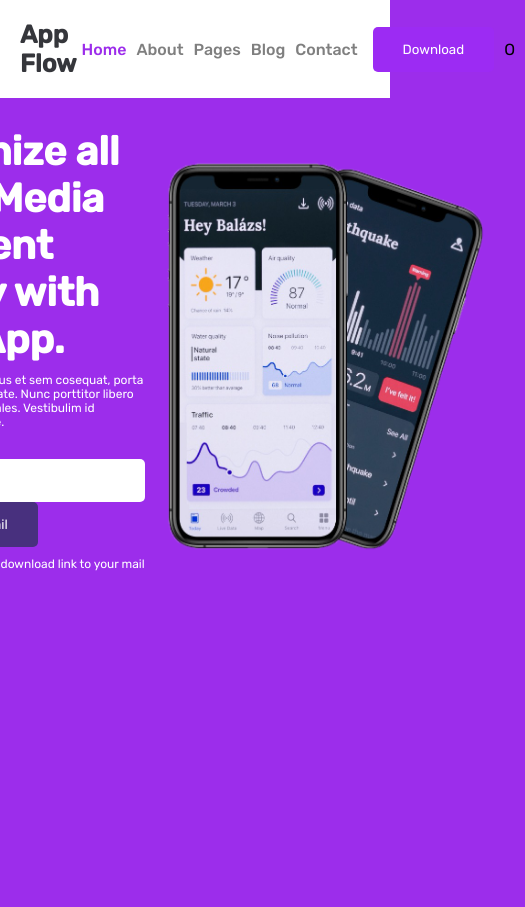
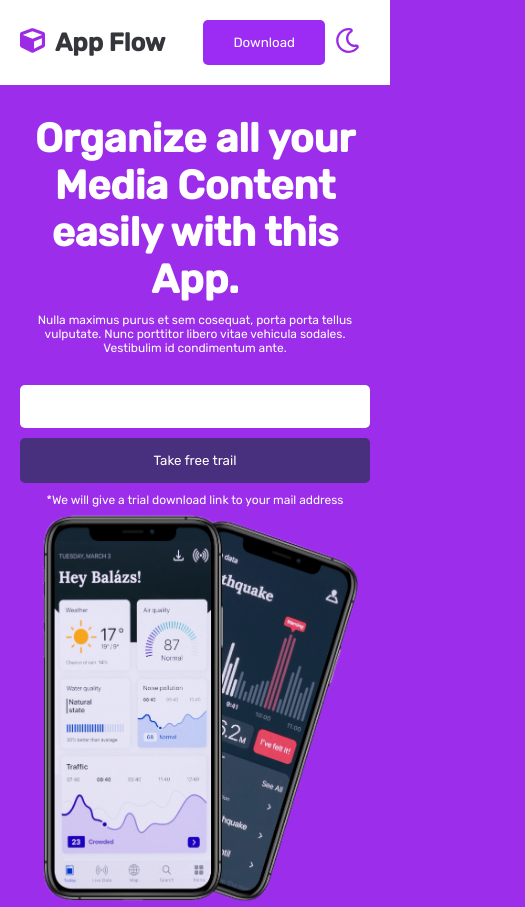
Before and after one commit to alexandercddev/app-flow, a plain HTML site: page index.html in a window 390 px wide. Shown: the whole page, 525 px wide, since content can reach past the window. Before the commit the page ends 844 px from the top, so only its background shows below. Drawn offline with Linux system fonts and the light colour scheme.

Commit message:
Added style for icons Added javascript for icons Added mobile

```diff
--- a/index.html
+++ b/index.html
@@ -7,13 +7,13 @@
     <meta name="author" content="Alexander CD - Web Developer ">
     <meta
       name="description"
-      content="Domino's piza logo with sass and html"
+      content="App Flow with sass, html and javascript"
     />
 
     <meta property="og:type" content="website">
     <meta property="og:url" content="https://www.alexandercd.dev/">
     <meta property="og:title" content="Alexander CD - Web Developer ">
-    <meta property="og:description" content="Domino's piza logo with sass and html">
+    <meta property="og:description" content="App Flow with sass, html and javascript">
     <meta property="og:image" content="https://www.alexandercd.dev/assets/image/illustration.jpg">
     <meta property="twitter:card" content="summary_large_image">
     <meta property="twitter:url" content="https://www.alexandercd.dev/">
@@ -21,13 +21,13 @@
     <title>App Flow</title>
     <link rel="stylesheet" href="./src/assets/styles/style.css">
 </head>
-<body>
+<body id="body">
     <header>
         <nav>
             <div class="nav">
                 <div>
                     <div class="cube">
-                        <i class="fas fa-cube"></i>
+                        <svg id="icon-cubo" data-src="./src/assets/svgs/cube-solid.svg" class=" "></svg>
                     </div>
                     <div class="name">App Flow</div>
                 </div>
@@ -51,7 +51,9 @@
                     </ul>
                     <button id="btn-download" >Download</button>
                     <div>
-                        <span id="moon">O</span>
+                        <span class="moon">
+                            <svg id="icon-moon" data-src="./src/assets/svgs/moon-regular.svg" class=" "></svg>
+                        </span>
                     </div>
                 </div>
             </div>
--- a/src/assets/javascript/app.js
+++ b/src/assets/javascript/app.js
@@ -13,9 +13,19 @@ document.getElementById('btn-download').addEventListener("click", () => {
     alert("Download");
 });
 
-document.getElementById('moon').addEventListener("click", () => {
+document.getElementById('icon-moon').addEventListener("click", () => {
     moon = !moon;
-    alert(`Moon ${moon}`);
+    document.querySelectorAll('svg[data-src]').forEach( svg => {
+        svg.setAttribute("class", moon ? 'active' : '');
+    });
+    document.querySelectorAll('a').forEach( element => {
+        if (element.className === 'active'){
+            element.className = moon ? 'active active-mode' : 'active';
+        }
+    });
+    document.getElementById('body').className = moon ? 'mode' : '';
+    document.getElementById('btn-download').className = moon ? 'mode' : '';
+    document.getElementsByClassName('active')[0].className = moon ? 'active active-mode' : 'active';
 
 });
 
@@ -23,3 +33,11 @@ document.getElementById('btn-take').addEventListener("click", () => {
     const email = document.getElementById("email").value;
     alert(`Send mail ${email}, Thank you`);
 });
+
+document.addEventListener('DOMContentLoaded', () => {
+    document.querySelectorAll('svg[data-src]').forEach( svg => {
+        fetch(svg.dataset.src)
+        .then(respuesta => respuesta.text())
+        .then(xml => svg.innerHTML = xml);
+    });
+});
--- a/src/assets/styles/style.scss
+++ b/src/assets/styles/style.scss
@@ -5,6 +5,8 @@ $colorTake: hsl(259, 45%, 34%);
 $colorDownload: hsl(274, 89%, 56%);
 $colorLogo: hsl(277, 78%, 53%);
 $colorName: hsl(230, 5%, 22%);
+
+$colorPurpleMode: hsl(268, 100%, 12%);
 
 * {
     margin: 0px;
@@ -57,7 +59,7 @@ header {
                      background: $colorDownload;
                 }
 
-                &>div> #moon {
+                &>div> .moon {
                     cursor: pointer;
                     width: 50px;
                     height: 50px;
@@ -120,6 +122,14 @@ body {
     background: $colorPurple;
 }
 
+.mode {
+    background: $colorPurpleMode !important;
+}
+
+.active-mode {
+    color: $colorPurpleMode !important;
+}
+
 .section {
     display: flex;
     justify-content: center;
@@ -151,3 +161,70 @@ p {
 .take-form {
     margin-top: 30px;
 }
+
+.cube {
+    margin-right: 10px;
+}
+
+svg {
+    width: 25px;
+    height: 25px;
+
+    &>svg> path {
+        fill: $colorLogo;
+    }
+
+    &.active {
+        &>svg> path {
+            fill: $colorPurpleMode !important;
+        }
+    }
+}
+
+@media screen and (min-width: 0px) and (max-width: 450px) {
+
+    header> nav {
+        padding-left: 0px;
+        padding-right: 0px;
+
+        &>div {
+
+            &.nav {
+                justify-content: space-between;
+            }
+
+        }
+    }
+
+    #menu {
+        display: none;
+    }
+
+    .container-app {
+        flex-direction: column;
+
+        &>.col-app {
+            display: flex;
+            flex-direction: column;
+            align-items: center;
+        }
+    }
+
+    p, h1 {
+        text-align: center;
+    }
+
+    .take-form {
+        display: flex;
+        flex-direction: column;
+        width: 100%;
+    }
+
+    input[type=text] {
+        width: 100%;
+        padding-left: 0px;
+        padding-right: 0px;
+        margin-bottom: 10px;
+    }
+
+}
```
Also changed, not shown: src/assets/styles/style.css, src/assets/svgs/moon-regular.svg (added), src/assets/svgs/moon-solid.svg (added), 1 other file.
